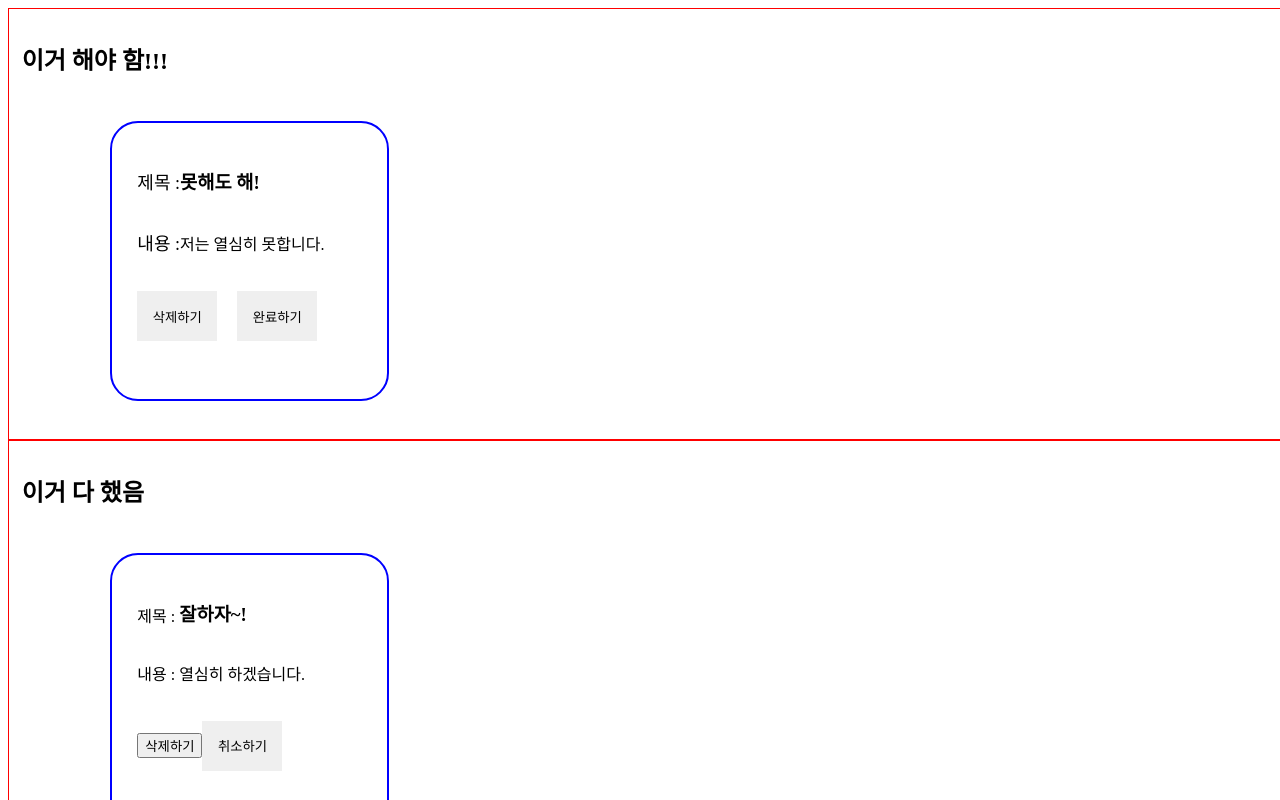
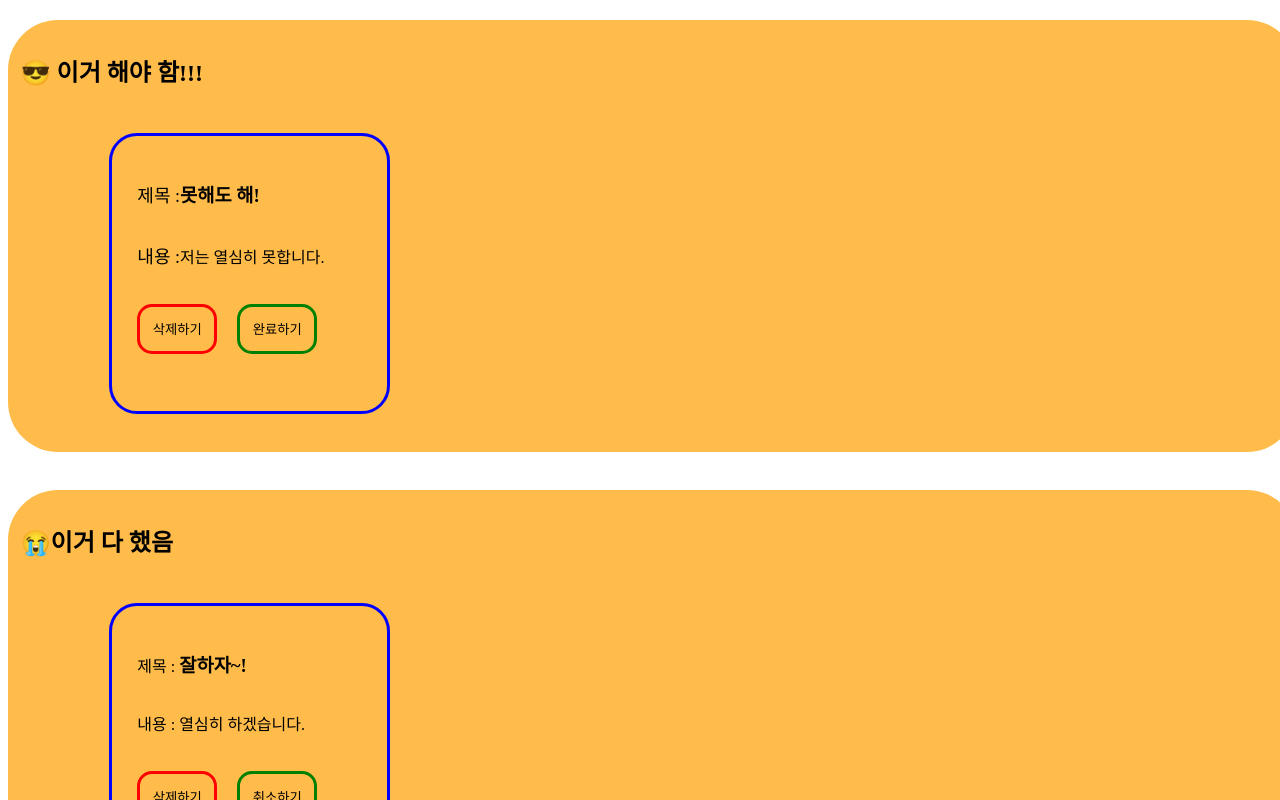
Before and after one commit to jyk2022/persnalProject2-1, a React (Create React App) app: page / in a window 1280 px wide. Shown: the part 300-1100 px from the top of the page. Built offline with nearby package versions, Linux system fonts and the light colour scheme.

Commit message:
css수정

```diff
--- a/src/App.css
+++ b/src/App.css
@@ -62,8 +62,9 @@ input {
   flex-wrap: wrap;
   max-width: 1440px;
   width: 100%;
-  border: 1px solid red;
-  margin: 0% auto;
+  background-color: #ffbc4a;
+  border-radius: 50px 50px 50px 50px;
+  margin: 3% auto;
   padding: 1% 1% 1% 1%;
 }
 
@@ -83,7 +84,7 @@ input {
   height: 250px;
   padding-top: 2%;
   padding-left: 2%;
-  border: 2px solid blue;
+  border: 3px solid blue;
   border-radius: 10% 10% 10% 10%;
   text-align: left;
 }
@@ -102,8 +103,15 @@ input {
   height: 50px;
   margin-top: 20px;
   margin-right: 20px;
-  border: none;
+  border: 3px solid red;
+  border-radius: 15px 15px 15px 15px;
+  background-color: transparent;
   cursor: pointer;
+}
+
+.inner2 .TodoContentAll .TodoContentY .detR:hover {
+  background-color: red;
+  color: white;
 }
 
 .inner2 .TodoContentAll .TodoContentY .detG {
@@ -111,8 +119,15 @@ input {
   height: 50px;
   margin-top: 20px;
   margin-right: 20px;
-  border: none;
+  border: 3px solid green;
+  border-radius: 15px 15px 15px 15px;
+  background-color: transparent;
   cursor: pointer;
+}
+
+.inner2 .TodoContentAll .TodoContentY .detG:hover {
+  background-color: green;
+  color: white;
 }
 
 .inner2 .TodoContentAll .TodoContentD {
@@ -120,7 +135,7 @@ input {
   height: 250px;
   padding-top: 2%;
   padding-left: 2%;
-  border: 2px solid blue;
+  border: 3px solid blue;
   border-radius: 10% 10% 10% 10%;
   text-align: left;
 }
@@ -129,13 +144,21 @@ input {
   display: inline-block;
 }
 
-.inner2 .TodoContentAll .TodoContentDone .detR {
+.inner2 .TodoContentAll .TodoContentD .detR {
   width: 80px;
   height: 50px;
   margin-top: 20px;
   margin-right: 20px;
-  border: none;
+  border: 3px solid red;
+  border-radius: 15px 15px 15px 15px;
+  background-color: transparent;
+
   cursor: pointer;
+}
+
+.inner2 .TodoContentAll .TodoContentD .detR:hover {
+  background-color: red;
+  color: white;
 }
 
 .inner2 .TodoContentAll .TodoContentD .detG {
@@ -143,6 +166,12 @@ input {
   height: 50px;
   margin-top: 20px;
   margin-right: 20px;
-  border: none;
+  border: 3px solid green;
+  border-radius: 15px 15px 15px 15px;
+  background-color: transparent;
   cursor: pointer;
 }
+.inner2 .TodoContentAll .TodoContentD .detG:hover {
+  background-color: green;
+  color: white;
+}
--- a/src/App.jsx
+++ b/src/App.jsx
@@ -65,7 +65,7 @@ function App() {
     <div>
       <section className="inner">
         <div className="logo">
-          <h2>리액트 기초 다지기</h2>
+          <h2>👸리액트 기초 다지기👸</h2>
           <h2>MY TodoList</h2>
         </div>
       </section>
@@ -98,7 +98,7 @@ function App() {
       </section>
 
       <section className="inner2">
-        <h2>이거 해야 함!!!</h2>
+        <h2>😎 이거 해야 함!!!</h2>
         <article className="TodoContentAll">
           {todos.map((todo) => {
             if (todo.done === false) {
@@ -118,7 +118,7 @@ function App() {
       </section>
 
       <section className="inner2">
-        <h2>이거 다 했음</h2>
+        <h2>😭이거 다 했음</h2>
         <article className="TodoContentAll">
           {todos.map((todo) => {
             if (!todo.done === false) {
```
